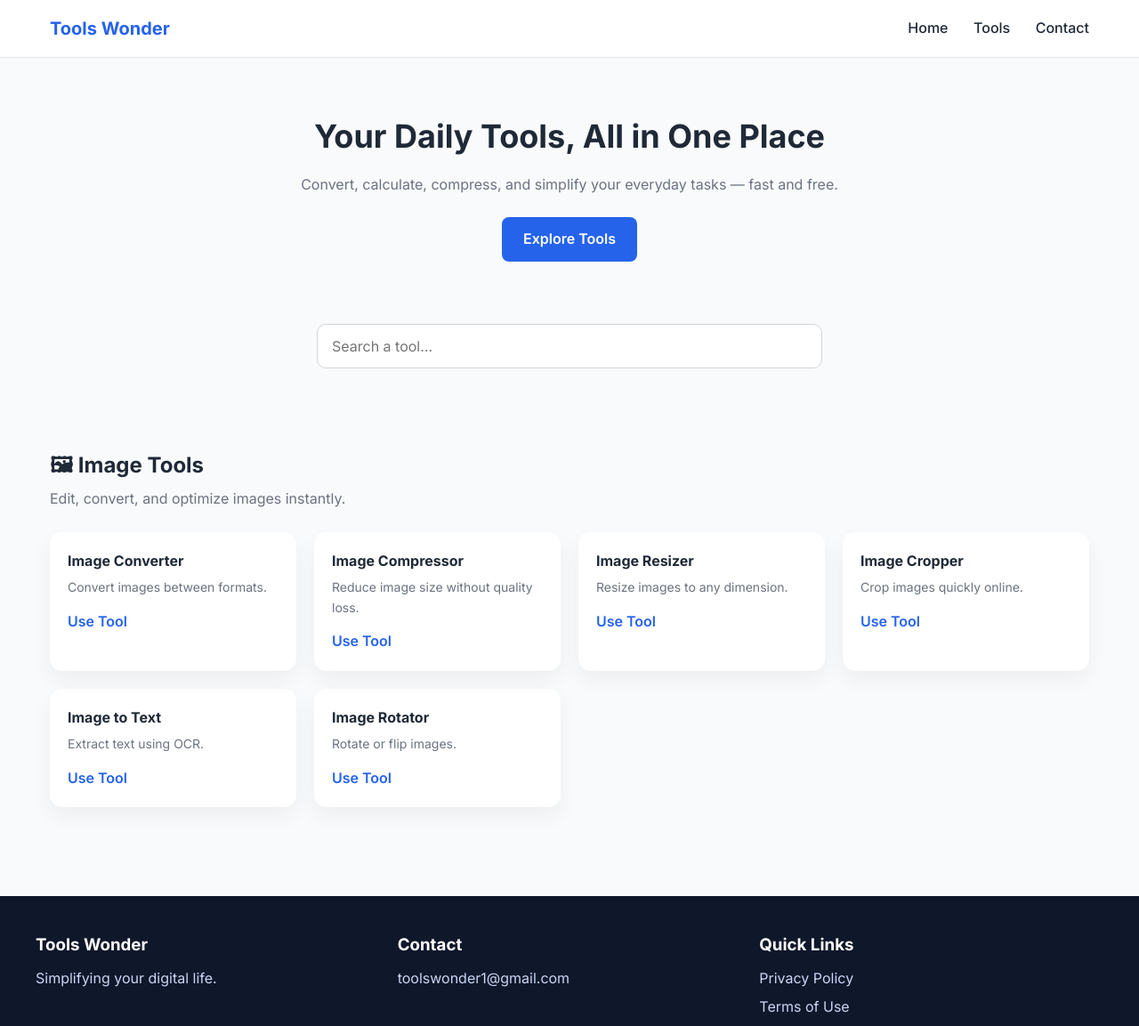
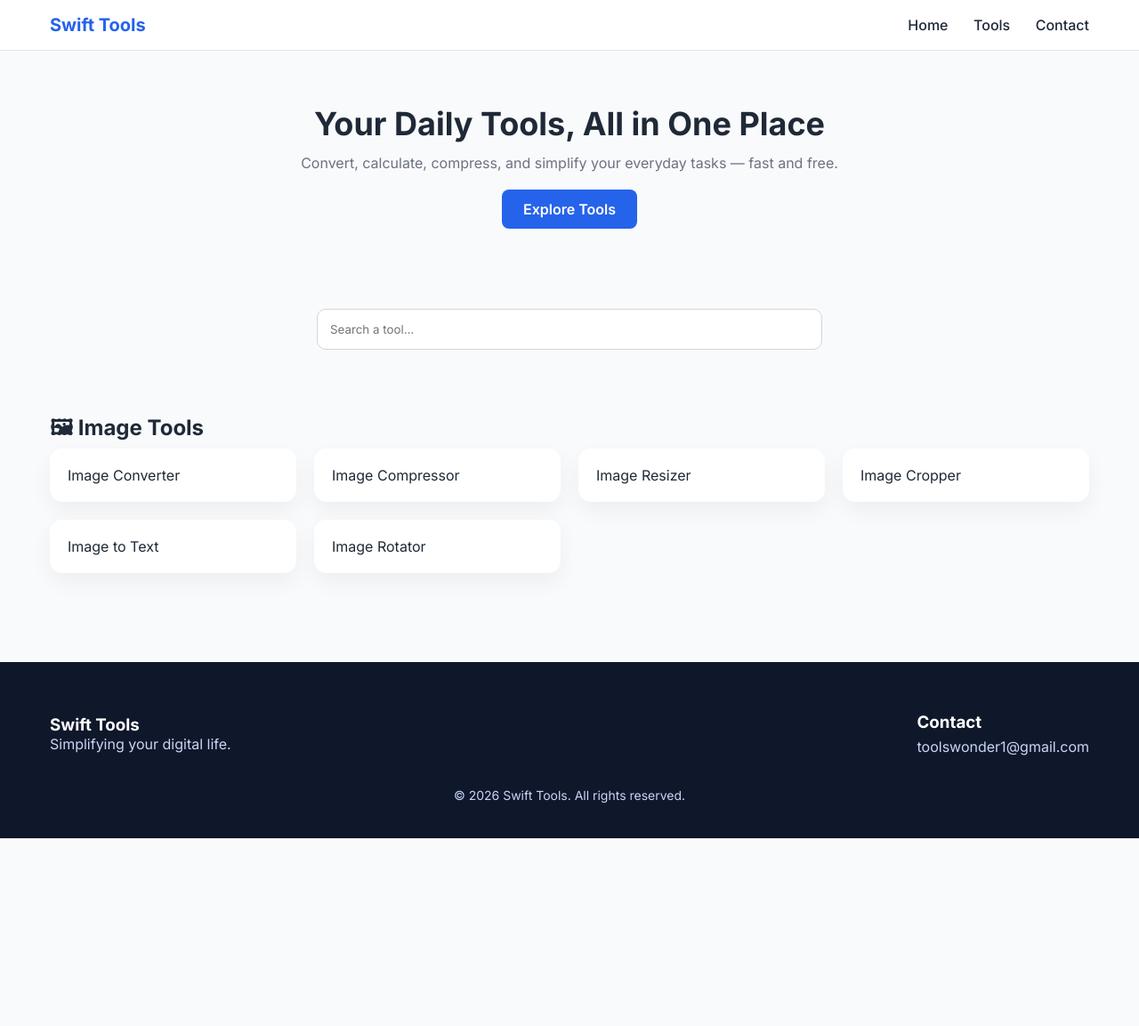
Before and after one commit to mylaptop465tu-ux/Swift-Tools, a plain HTML site: page index.html in a window 1280 px wide. Shown: the top 1153 px of the page at 89% size. After the commit the page ends 942 px from the top, so only its background shows below. Drawn offline with Linux system fonts and the light colour scheme.

Commit message:
Update index.html

```diff
--- a/index.html
+++ b/index.html
@@ -5,7 +5,6 @@
   <meta name="viewport" content="width=device-width, initial-scale=1.0" />
   <title>Swift Tools | All-in-One Online Tools</title>
 
-  <!-- Google Font -->
   <link href="https://fonts.googleapis.com/css2?family=Inter:wght@400;500;600;700&display=swap" rel="stylesheet">
 
   <style>
@@ -28,16 +27,13 @@
     body {
       background: var(--bg);
       color: var(--text-dark);
-      line-height: 1.6;
     }
 
-    /* Header */
     header {
       background: #fff;
       border-bottom: 1px solid #e5e7eb;
       position: sticky;
       top: 0;
-      z-index: 100;
     }
 
     .nav {
@@ -45,8 +41,8 @@
       margin: auto;
       padding: 16px;
       display: flex;
+      justify-content: space-between;
       align-items: center;
-      justify-content: space-between;
     }
 
     .logo {
@@ -66,11 +62,10 @@
       color: var(--blue);
     }
 
-    /* Hero */
     .hero {
       max-width: 1200px;
       margin: auto;
-      padding: 60px 16px 40px;
+      padding: 60px 16px;
       text-align: center;
     }
 
@@ -81,12 +76,6 @@
 
     .hero p {
       color: var(--text-light);
-      max-width: 700px;
-      margin: auto;
-    }
-
-    .cta {
-      margin-top: 24px;
     }
 
     .btn {
@@ -97,42 +86,26 @@
       text-decoration: none;
       font-weight: 600;
       display: inline-block;
+      margin-top: 20px;
     }
 
-    .btn:hover {
-      background: #1d4ed8;
-    }
-
-    /* Search */
     .search-box {
       max-width: 600px;
-      margin: 30px auto 50px;
+      margin: 30px auto;
       padding: 0 16px;
     }
 
     .search-box input {
       width: 100%;
-      padding: 14px 16px;
+      padding: 14px;
       border-radius: 10px;
       border: 1px solid #d1d5db;
-      font-size: 16px;
     }
 
-    /* Sections */
     section {
       max-width: 1200px;
       margin: auto;
       padding: 40px 16px;
-    }
-
-    section h2 {
-      font-size: 24px;
-      margin-bottom: 6px;
-    }
-
-    section p {
-      color: var(--text-light);
-      margin-bottom: 24px;
     }
 
     .grid {
@@ -143,34 +116,11 @@
 
     .card {
       background: var(--card);
+      padding: 20px;
       border-radius: 14px;
-      padding: 20px;
       box-shadow: 0 10px 25px rgba(0,0,0,0.05);
-      transition: transform 0.2s ease, box-shadow 0.2s ease;
     }
 
-    .card:hover {
-      transform: translateY(-4px);
-      box-shadow: 0 15px 30px rgba(0,0,0,0.08);
-    }
-
-    .card h3 {
-      font-size: 16px;
-      margin-bottom: 6px;
-    }
-
-    .card p {
-      font-size: 14px;
-      margin-bottom: 14px;
-    }
-
-    .card a {
-      color: var(--blue);
-      font-weight: 600;
-      text-decoration: none;
-    }
-
-    /* Footer */
     footer {
       background: #0f172a;
       color: #cbd5f5;
@@ -178,44 +128,29 @@
       margin-top: 60px;
     }
 
-    .footer-content {
-      max-width: 1200px;
-      margin: auto;
-      display: grid;
-      grid-template-columns: repeat(auto-fit, minmax(220px, 1fr));
-      gap: 20px;
-    }
-
     footer h3 {
       color: #fff;
-      margin-bottom: 10px;
     }
 
     footer a {
       color: #cbd5f5;
       text-decoration: none;
       display: block;
-      margin-bottom: 6px;
-    }
-
-    footer a:hover {
-      color: #fff;
+      margin-top: 6px;
     }
 
     .copyright {
       text-align: center;
-      margin-top: 30px;
+      margin-top: 20px;
       font-size: 14px;
-      color: #94a3b8;
     }
   </style>
 </head>
 <body>
 
-  <!-- Header -->
 <header>
   <div class="nav">
-      <div class="logo">Tools Wonder</div>
+    <div class="logo">Swift Tools</div>
     <nav>
       <a href="#">Home</a>
       <a href="#">Tools</a>
@@ -224,49 +159,37 @@
   </div>
 </header>
 
-  <!-- Hero -->
 <div class="hero">
   <h1>Your Daily Tools, All in One Place</h1>
   <p>Convert, calculate, compress, and simplify your everyday tasks — fast and free.</p>
-    <div class="cta">
   <a href="#tools" class="btn">Explore Tools</a>
 </div>
-  </div>
 
-  <!-- Search -->
 <div class="search-box">
   <input type="text" placeholder="Search a tool…" />
 </div>
 
-  <!-- Example Section (repeat pattern for all categories) -->
 <section id="tools">
   <h2>🖼 Image Tools</h2>
-    <p>Edit, convert, and optimize images instantly.</p>
   <div class="grid">
-      <div class="card"><h3>Image Converter</h3><p>Convert images between formats.</p><a href="#">Use Tool</a></div>
-      <div class="card"><h3>Image Compressor</h3><p>Reduce image size without quality loss.</p><a href="#">Use Tool</a></div>
-      <div class="card"><h3>Image Resizer</h3><p>Resize images to any dimension.</p><a href="#">Use Tool</a></div>
-      <div class="card"><h3>Image Cropper</h3><p>Crop images quickly online.</p><a href="#">Use Tool</a></div>
-      <div class="card"><h3>Image to Text</h3><p>Extract text using OCR.</p><a href="#">Use Tool</a></div>
-      <div class="card"><h3>Image Rotator</h3><p>Rotate or flip images.</p><a href="#">Use Tool</a></div>
+    <div class="card">Image Converter</div>
+    <div class="card">Image Compressor</div>
+    <div class="card">Image Resizer</div>
+    <div class="card">Image Cropper</div>
+    <div class="card">Image to Text</div>
+    <div class="card">Image Rotator</div>
   </div>
 </section>
 
-  <!-- Footer -->
 <footer>
-    <div class="footer-content">
+  <div class="nav">
     <div>
-        <h3>Tools Wonder</h3>
+      <h3>Swift Tools</h3>
       <p>Simplifying your digital life.</p>
     </div>
     <div>
       <h3>Contact</h3>
       <a href="mailto:toolswonder1@gmail.com">toolswonder1@gmail.com</a>
-      </div>
-      <div>
-        <h3>Quick Links</h3>
-        <a href="#">Privacy Policy</a>
-        <a href="#">Terms of Use</a>
     </div>
   </div>
   <div class="copyright">
```
Lines whose indentation alone changed are shown as unchanged.
